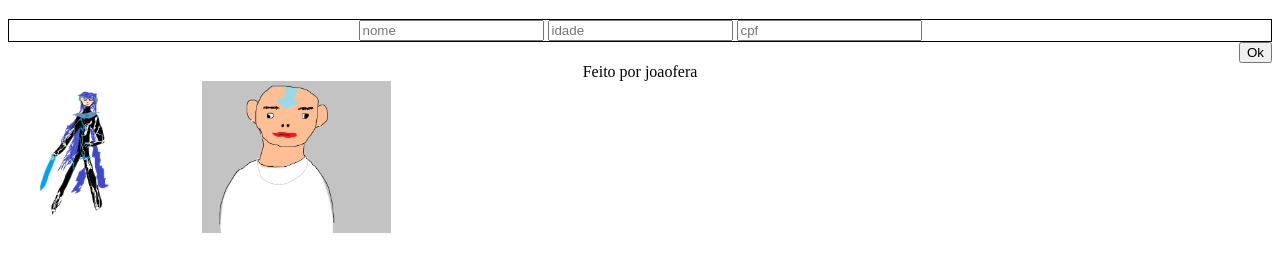
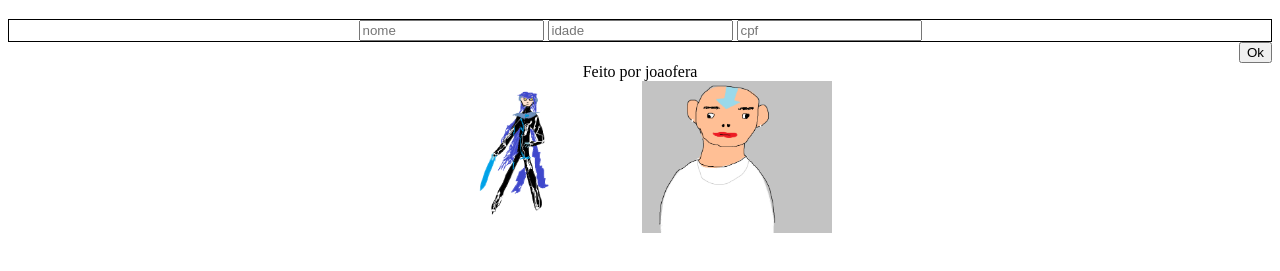
Before and after one commit to joaodelabio/programacao-web-cc-a, a plain HTML site: page index.html in a window 1280 px wide. Shown: the part 61-332 px from the top of the page. Drawn offline with Linux system fonts and the light colour scheme.

Commit message:
AAAAAAAAAAA

```diff
--- a/index.html
+++ b/index.html
@@ -25,7 +25,9 @@
         <footer>Feito por joaofera</footer>
     </div>
 
-    <img src="images/nahobino.png" width="15%">
-    <img src="images/luiz eduado.png" width="15%">
+    <div class="imagens">
+        <img src="images/nahobino.png" width="15%">
+        <img src="images/luiz eduado.png" width="15%">
+    </div>
 </body>
 </html>
--- a/style.css
+++ b/style.css
@@ -15,3 +15,7 @@
 .creditos{
     text-align: center;
 }
+
+.imagens {
+    text-align: center;
+}
```
